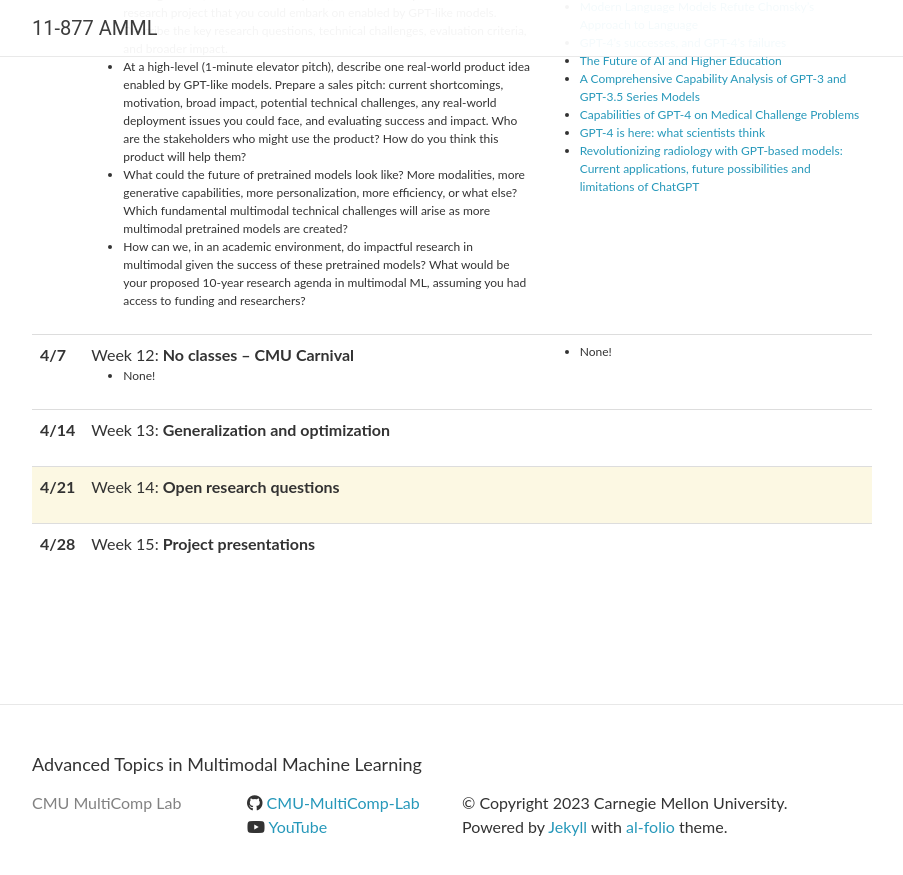
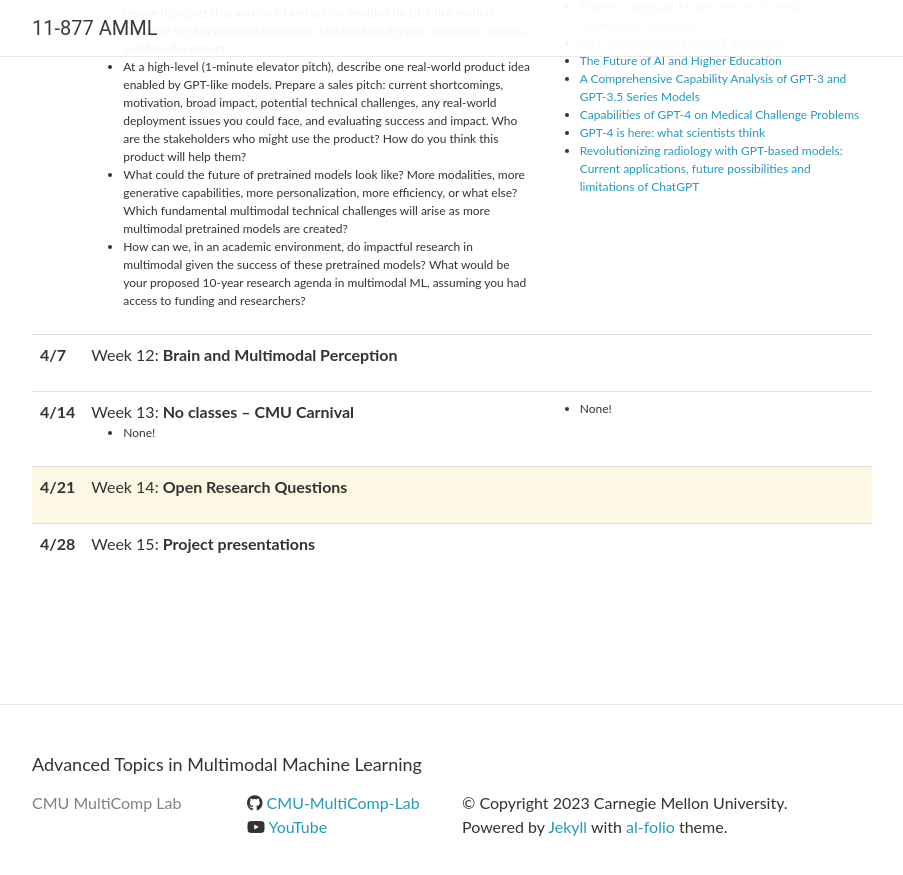
Before and after one commit to CMU-MultiComp-Lab/adv-mmml-course, a Jekyll site: the page built from spring2023/_pages/schedule.md, in a window 1280 px wide and 900 px high, scrolled down 4230 px. Shown: the top 875 px of the window, without its empty margins (188-1091 px from the left). Built offline with Jekyll 4.4.1, drawn with Linux system fonts in a browser that asks for light colours; nearby versions of some CDN libraries; comment, search, counter and statistics services are not loaded.

Commit message:
Update lectures_2023.yml

```diff
--- a/_data/lectures_2023.yml
+++ b/_data/lectures_2023.yml
@@ -231,22 +231,22 @@
 
 - date: 4/7
   title: >
-    Week 12: <strong>No classes – CMU Carnival</strong>
+    Week 12: <strong>Brain and Multimodal Perception</strong>
+  topics:
+
+  readings:
+
+- date: 4/14
+  title: >
+    Week 13: <strong>No classes – CMU Carnival</strong>
   topics:
     - None!
   readings:
     - None!
 
-- date: 4/14
-  title: >
-    Week 13: <strong>Generalization and optimization</strong>
-  topics:
-
-  readings:
-
 - date: 4/21
   title: >
-    Week 14: <strong>Open research questions</strong>
+    Week 14: <strong>Open Research Questions</strong>
   topics:
 
   readings:
```
